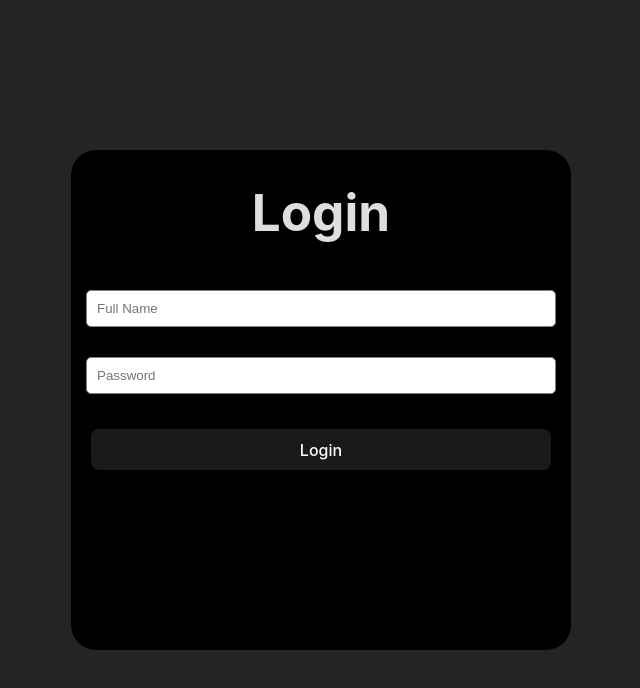
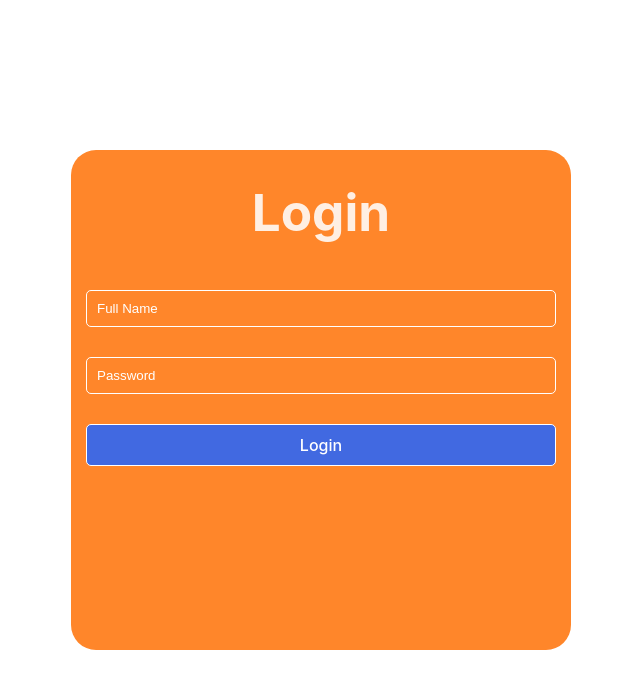
Before and after one commit to FWCSTigerStore/fwcstigerstore.github.io, a React (Vite) app: page / in a window 1280 px wide. Shown: the top 688 px of the page, without its empty margins (319-959 px from the left). Built offline with nearby package versions, Linux system fonts and the light colour scheme.

Commit message:
fixed colors and dialog UI

```diff
--- a/src/App.css
+++ b/src/App.css
@@ -37,9 +37,6 @@
   padding: 2em;
 }
 
-.read-the-docs {
-  color: #888;
-}
 
 .Login{
   display: flex;
@@ -48,7 +45,7 @@
 
   height: 500px;
   width: 500px;
-  background-color: black;
+  background-color: rgb(255, 134, 42);
   border-radius: 5%;
 }
 
@@ -56,15 +53,56 @@
   margin: 15px;
   padding: 10px;
   border-radius: 5px;
-  border: 1px solid gray;
+  border: 1px solid white;
+  background-color: transparent;
+  color: white;
+
 
 
 }
 
+.Login ::placeholder {
+  color: white;
+  opacity: 1; /* Firefox */
+}
+
+.Login ::-ms-input-placeholder { /* Edge 12 -18 */
+  color: white;
+}
+
+.Login input:focus{
+  outline: none;
+}
+
+.Login button{
+  margin: 15px;
+  padding: 10px;
+  border-radius: 5px;
+  border: 1px solid white;
+  background-color: #4169E1;
+  color: white;
+}
+
+.actionBtn {
+
+  padding: 10px;
+  border-radius: 5px;
+  border: 1px solid white;
+  background-color: #4169E1;
+  color: white;
+}
+
+.actionBtn:hover {
+  background-color: #0000FF;
+}
+
+
+
 @media only screen and (max-width: 768px) {
   /* For mobile phones: */
   .Login{
-    width: 300px;
+    width: 80vw;
+    height: 50vh;
   }
 }
 
@@ -91,13 +129,14 @@
 dialog {
   width: 250px;
   height: 300px;
-  background-color: rgba(0, 0, 0, 1);
+  background-color: rgb(255, 134, 42);
+  color: white;
   border: none;
   border-radius: 10px;
   position: fixed;
   top: 0;
   left: 0;
-  padding: 2px;
+
   /* align-items: center; */
   /* justify-content: center;s */
 }
--- a/src/App.tsx
+++ b/src/App.tsx
@@ -27,6 +27,7 @@ function App() {
   const [password, setPassword] = useState('')
   const [isScanning, setIsScanning] = useState(true)
   const [isLoggingIn, setIsLoggingIn] = useState(false)
+  const [studentTigerBucks, setStudentTigerBucks] = useState(0)
 
   useEffect(() => {
     async function login(){
@@ -64,7 +65,7 @@ function App() {
   return (
     <>
     {loggedIn ? <>
-      <button onClick={async () => {
+      <button className='actionBtn' onClick={async () => {
         qrCodeDialog.current?.showModal()
         // const serviceAccountAuth = new JWT({
         //   // env var values here are copied from service account credentials generated by google
@@ -90,7 +91,7 @@ function App() {
       <br />
       <br />
 
-      <button onClick={() => {
+      <button className='actionBtn' onClick={() => {
           setIsScanning(true)
           removeBucksDialog.current?.showModal()
           //Wait two seconds
@@ -99,13 +100,22 @@ function App() {
             const html5QrCode = new Html5Qrcode("reader");
 
 
-            function onScanSuccess(decodeText, decodeResult) {
+            async function onScanSuccess(decodeText, decodeResult) {
               if (decodeText === null) {
                   return;
               }
               console.log(`Scan result: ${decodeText}`, decodeResult);
               html5QrCode.stop();
-
+              const numTigerBucks = await fetch('https://tiger-store-server.onrender.com/get', {
+                method: 'POST',
+                mode: 'cors',
+                headers: {
+                  'Content-Type': 'application/x-www-form-urlencoded',
+                },
+                body: JSON.stringify({id: decodeText.split('|')[1]})
+              })
+              console.log(numTigerBucks);
+              setStudentTigerBucks(parseInt(await numTigerBucks.text()))
               setStudentId(decodeText.split('|')[1])
               setStudentName(decodeText.split('|')[0])
               setIsScanning(false);
@@ -129,12 +139,12 @@ function App() {
       }}>Scan QR Code</button>
       <br />
       <br />
-      <button onClick={() => {
+      <button className='actionBtn' onClick={() => {
         localStorage.removeItem('tigerStoreLogin')
         setLoggedIn(false)
       }}>Log Out</button>
       <QRCodePrompt reference={qrCodeDialog} />
-      <GiveTigerBucksPrompt reference={removeBucksDialog} id={studentId} isScanning={isScanning} teacherName={teacherName} studentName={studentName}/>
+      <GiveTigerBucksPrompt reference={removeBucksDialog} id={studentId} isScanning={isScanning} teacherName={teacherName} studentName={studentName} studentTigerBucks={studentTigerBucks}/>
 
     </> : <div className='Login'>
       <h1>Login</h1>
@@ -145,7 +155,7 @@ function App() {
       <input type='password' placeholder='Password' onChange={(e) => {
         setPassword(e.target.value)
       }}/>
-     {isLoggingIn ?  <div className="center"><div className="loader"></div></div> : <button className="loginBtn" onClick={async () => {
+     {isLoggingIn ?  <div className="center"><div className="loader"></div></div> : <button className="actionBtn" onClick={async () => {
         setIsLoggingIn(true)
         const checkPassword = await fetch('https://tiger-store-server.onrender.com/password', {
           method: 'POST',
@@ -158,6 +168,7 @@ function App() {
 
         if(checkPassword.status !== 200){
           alert('Incorrect Password')
+          setIsLoggingIn(false)
           return
         }
 
--- a/src/Components/giveBucks-prompt.tsx
+++ b/src/Components/giveBucks-prompt.tsx
@@ -9,10 +9,11 @@ type GiveTigerBucksPromptProps = {
     isScanning: boolean;
     teacherName: string;
     studentName: string;
+    studentTigerBucks: number;
 
 }
 
-function GiveTigerBucksPrompt({reference, id, isScanning, teacherName, studentName}: GiveTigerBucksPromptProps){
+function GiveTigerBucksPrompt({reference, id, isScanning, teacherName, studentName, studentTigerBucks}: GiveTigerBucksPromptProps){
     const [amount, setAmount] = useState(0);
     const [isGiving, setIsGiving] = useState(false);
 
@@ -21,7 +22,7 @@ function GiveTigerBucksPrompt({reference, id, isScanning, teacherName, studentNa
       setIsGiving(true);
       await fetch('https://tiger-store-server.onrender.com/tb', {
         method: 'POST',
-        mode: 'cors',
+        mode: 'no-cors',
         headers: {
           'Content-Type': 'application/x-www-form-urlencoded',
         },
@@ -49,14 +50,17 @@ function GiveTigerBucksPrompt({reference, id, isScanning, teacherName, studentNa
             <div className="center"><div id="reader">
             </div></div>
             :
-            <><h3>Enter amount of Tiger Bucks you would like to give to {studentName}:</h3>
+            <>
+            <h3>Student: {studentName}</h3>
+            <h3>Tiger Bucks: {studentTigerBucks}</h3>
+            <label htmlFor="">Amount to give (use negative for removing): </label>
             <input type="number" onChange={(e) => setAmount(e.target.value)} value={amount}/>
             <br />
             <br />
 
             { isGiving ?
             <div className="center"><div className="loader"></div></div>
-            : <button onClick={() => {
+            : <button className="actionBtn" onClick={() => {
                 changeTigerBucks();
 
             }}>Give Tiger Bucks</button>}
--- a/src/Components/qrcode-prompt.css
+++ b/src/Components/qrcode-prompt.css
@@ -14,7 +14,43 @@
 @media only screen and (max-width: 768px) {
     /* For mobile phones: */
     .QRPrompt {
-      width: 80vw;
-      height: 55vh;
+      width: 80vw !important;
+      height: 57vh  !important;
     }
+}
+
+  .QRPrompt {
+
+    flex-direction: column;
+    justify-content: center;
+    align-items: center;
+    height: 50vh;
+    width: 20vw;
+    background-color: rgb(255, 134, 42);
+    color: white;
   }
+
+   input{
+    /* margin: 15px; */
+    padding: 10px;
+    border-radius: 5px;
+    border: 1px solid white;
+    background-color: transparent;
+    color: white;
+
+
+
+  }
+
+  ::placeholder {
+    color: white;
+    opacity: 1; /* Firefox */
+  }
+
+  ::-ms-input-placeholder { /* Edge 12 -18 */
+    color: white;
+  }
+
+  input:focus{
+    outline: none;
+  }
--- a/src/Components/qrcode-prompt.tsx
+++ b/src/Components/qrcode-prompt.tsx
@@ -59,7 +59,7 @@ function QRCodePrompt({reference}: QRCodePromptProps){
                 </div>
             </div>
               <br />
-              <button onClick={() => {
+              <button className="actionBtn" onClick={() => {
                   downloadQRCode();
 
 
--- a/src/index.css
+++ b/src/index.css
@@ -5,7 +5,7 @@
 
   color-scheme: light dark;
   color: rgba(255, 255, 255, 0.87);
-  background-color: #242424;
+  background-color: white;
 
   font-synthesis: none;
   text-rendering: optimizeLegibility;
```
